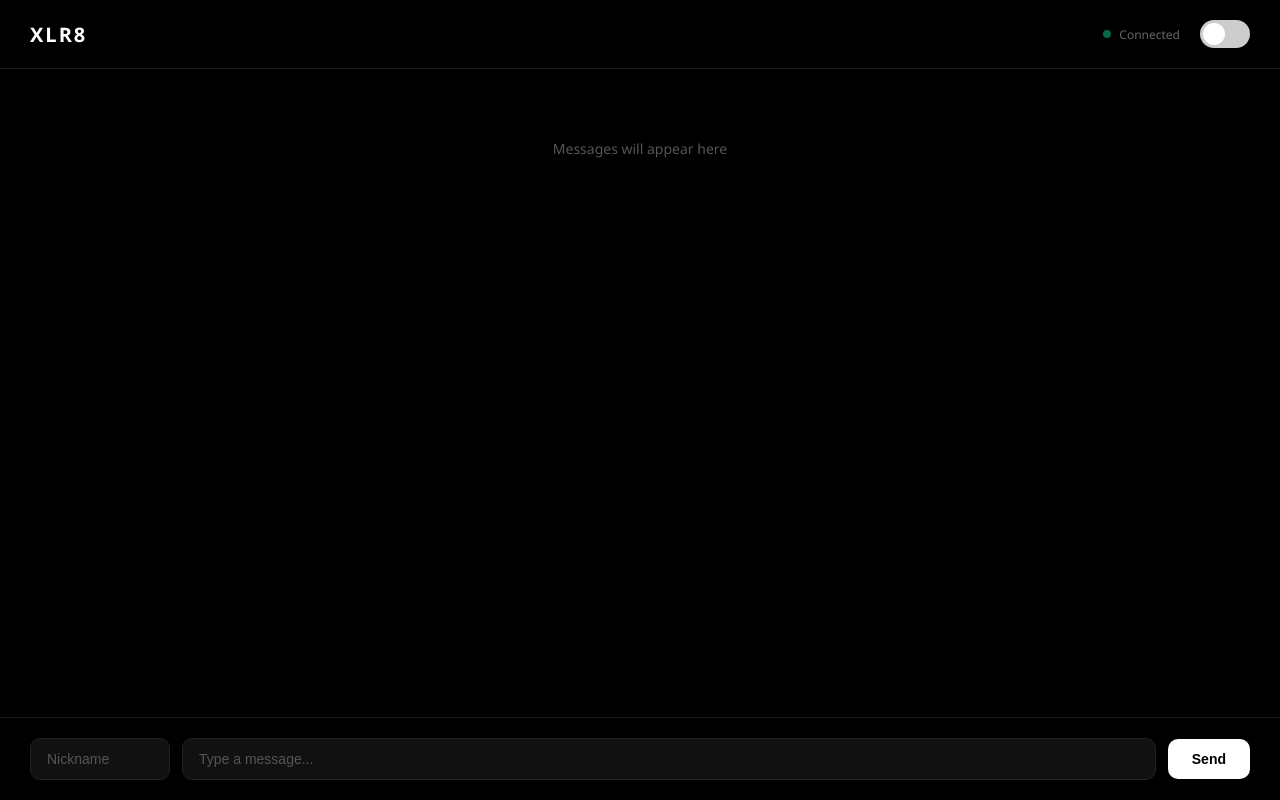
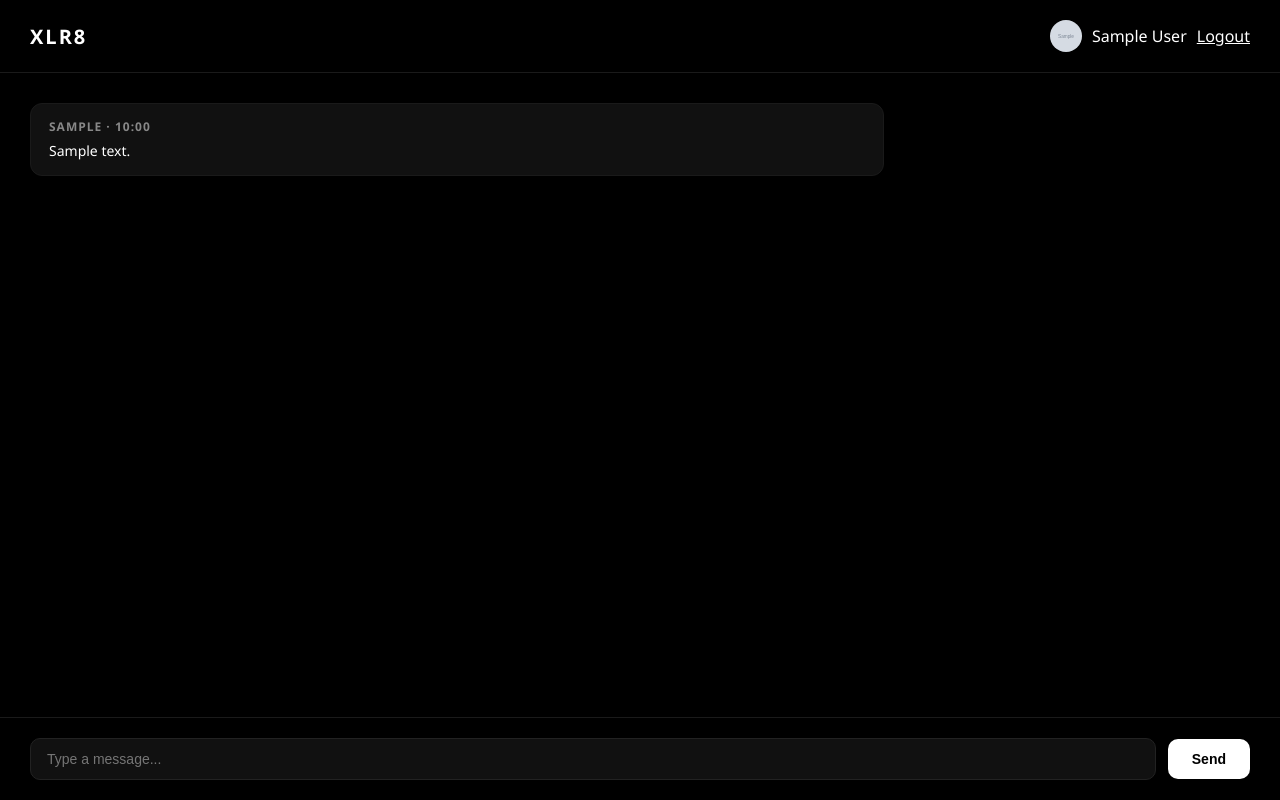
Before and after one commit to pubgprogamer194-ops/XLR8, a Flask app: template templates/index.html in a window 1280 px wide. Run offline with Flask 3, Linux system fonts and the light colour scheme; the template is opened without the code that fills it: values that come from a table or form of the project are taken from there, others are empty; tables that the repository leaves empty hold one stand-in row (values such as "Sample post"); grey boxes marked "Sample" are stand-in pictures; some libraries are stand-ins or nearby versions.

Commit message:
Update index.html

```diff
--- a/templates/index.html
+++ b/templates/index.html
@@ -5,331 +5,121 @@
     <title>XLR8</title>
     <style>
         :root {
-            --bg: #000000;
-            --text: #ffffff;
-            --card: #111111;
-            --border: #1a1a1a;
-            --input-bg: #111111;
-            --input-border: #222222;
-            --placeholder: #555555;
-            --button-bg: #ffffff;
-            --button-text: #000000;
-            --button-hover: #dddddd;
-            --nick-color: #888888;
-            --status: #666666;
-            --scroll: #222222;
-            --scroll-hover: #333333;
+            --bg: #000000; --text: #ffffff; --card: #111111; --border: #1a1a1a;
+            --input-bg: #111111; --input-border: #222222; --placeholder: #555555;
+            --button-bg: #ffffff; --button-text: #000000; --button-hover: #dddddd;
+            --nick-color: #888888; --status: #666666;
         }
-
         [data-theme="light"] {
-            --bg: #ffffff;
-            --text: #000000;
-            --card: #f5f5f5;
-            --border: #e0e0e0;
-            --input-bg: #f5f5f5;
-            --input-border: #e0e0e0;
-            --placeholder: #999999;
-            --button-bg: #000000;
-            --button-text: #ffffff;
-            --button-hover: #333333;
-            --nick-color: #666666;
-            --status: #999999;
-            --scroll: #cccccc;
-            --scroll-hover: #aaaaaa;
+            --bg: #ffffff; --text: #000000; --card: #f5f5f5; --border: #e0e0e0;
+            --input-bg: #f5f5f5; --input-border: #e0e0e0; --placeholder: #999999;
+            --button-bg: #000000; --button-text: #ffffff; --button-hover: #333333;
+            --nick-color: #666666; --status: #999999;
         }
-
-        * {
-            margin: 0;
-            padding: 0;
-            box-sizing: border-box;
+        * { margin: 0; padding: 0; box-sizing: border-box; }
+        body {
+            font-family: 'Segoe UI', system-ui, sans-serif;
+            background: var(--bg); color: var(--text); height: 100vh;
+            display: flex; flex-direction: column; transition: background 0.3s, color 0.3s;
         }
-
-        body {
-            font-family: 'Segoe UI', system-ui, -apple-system, sans-serif;
-            background: var(--bg);
-            color: var(--text);
-            height: 100vh;
-            display: flex;
-            flex-direction: column;
-            transition: background 0.3s, color 0.3s;
+        .header {
+            padding: 20px 30px; border-bottom: 1px solid var(--border);
+            display: flex; align-items: center; justify-content: space-between;
         }
-
-        .header {
-            padding: 20px 30px;
-            border-bottom: 1px solid var(--border);
-            display: flex;
-            align-items: center;
-            justify-content: space-between;
+        .logo { font-size: 20px; font-weight: 600; letter-spacing: 2px; color: var(--text); }
+        .user-info { display: flex; align-items: center; gap: 10px; }
+        .user-info img { width: 32px; height: 32px; border-radius: 50%; }
+        #messages {
+            flex: 1; overflow-y: auto; padding: 30px;
+            display: flex; flex-direction: column; gap: 12px;
         }
-
-        .logo {
-            font-size: 20px;
-            font-weight: 600;
-            letter-spacing: 2px;
-            color: var(--text);
+        .message {
+            max-width: 70%; padding: 14px 18px; background: var(--card);
+            border: 1px solid var(--border); border-radius: 12px;
+            line-height: 1.5; font-size: 14px;
         }
-
-        .header-right {
-            display: flex;
-            align-items: center;
-            gap: 20px;
+        .message .nick {
+            font-size: 12px; font-weight: 600; color: var(--nick-color);
+            margin-bottom: 4px; text-transform: uppercase; letter-spacing: 1px;
         }
-
-        .status {
-            font-size: 12px;
-            color: var(--status);
-            display: flex;
-            align-items: center;
-            gap: 8px;
+        .message .text { color: var(--text); }
+        .input-area {
+            padding: 20px 30px; border-top: 1px solid var(--border);
+            display: flex; gap: 12px; align-items: center;
         }
-
-        .status-dot {
-            width: 8px;
-            height: 8px;
-            background: #10b981;
-            border-radius: 50%;
-            animation: pulse 2s infinite;
+        #msgInput {
+            flex: 1; padding: 12px 16px; background: var(--input-bg);
+            border: 1px solid var(--input-border); border-radius: 10px;
+            color: var(--text); font-size: 14px; outline: none;
         }
-
-        @keyframes pulse {
-            0%, 100% { opacity: 1; }
-            50% { opacity: 0.5; }
-        }
-
-        .toggle-switch {
-            position: relative;
-            width: 50px;
-            height: 28px;
+        button {
+            padding: 12px 24px; background: var(--button-bg); color: var(--button-text);
+            border: none; border-radius: 10px; font-size: 14px; font-weight: 600;
             cursor: pointer;
         }
 
-        .toggle-switch input {
-            opacity: 0;
-            width: 0;
-            height: 0;
+        /* Mobile fixes */
+        @media (max-width: 480px) {
+            .header {
+                padding: 15px 20px;
             }
-
-        .slider {
-            position: absolute;
-            top: 0;
-            left: 0;
-            right: 0;
-            bottom: 0;
-            background: #cccccc;
-            border-radius: 28px;
-            transition: 0.3s;
+            #messages {
+                padding: 20px;
             }
-
-        .slider:before {
-            position: absolute;
-            content: "";
-            height: 22px;
-            width: 22px;
-            left: 3px;
-            bottom: 3px;
-            background: white;
-            border-radius: 50%;
-            transition: 0.3s;
+            .message {
+                max-width: 85%;
+                padding: 12px 14px;
             }
-
-        input:checked + .slider {
-            background: #10b981;
+            .input-area {
+                padding: 15px 20px;
             }
-
-        input:checked + .slider:before {
-            transform: translateX(22px);
+            #msgInput {
+                font-size: 16px;
             }
-
-        #messages {
-            flex: 1;
-            overflow-y: auto;
-            padding: 30px;
-            display: flex;
-            flex-direction: column;
-            gap: 12px;
+            button {
+                padding: 10px 18px;
             }
-
-        .message {
-            max-width: 70%;
-            padding: 14px 18px;
-            background: var(--card);
-            border: 1px solid var(--border);
-            border-radius: 12px;
-            line-height: 1.5;
-            font-size: 14px;
-            animation: fadeIn 0.3s ease;
-            transition: background 0.3s, border 0.3s;
-        }
-
-        @keyframes fadeIn {
-            from { opacity: 0; transform: translateY(10px); }
-            to { opacity: 1; transform: translateY(0); }
-        }
-
-        .message .nick {
-            font-size: 12px;
-            font-weight: 600;
-            color: var(--nick-color);
-            margin-bottom: 4px;
-            text-transform: uppercase;
-            letter-spacing: 1px;
-        }
-
-        .message .text {
-            color: var(--text);
-            transition: color 0.3s;
-        }
-
-        .input-area {
-            padding: 20px 30px;
-            border-top: 1px solid var(--border);
-            display: flex;
-            gap: 12px;
-            align-items: center;
-        }
-
-        #nickname, #msgInput {
-            padding: 12px 16px;
-            background: var(--input-bg);
-            border: 1px solid var(--input-border);
-            border-radius: 10px;
-            color: var(--text);
-            font-size: 14px;
-            outline: none;
-            transition: all 0.3s;
-        }
-
-        #nickname {
-            width: 140px;
-        }
-
-        #msgInput {
-            flex: 1;
-        }
-
-        #nickname::placeholder, #msgInput::placeholder {
-            color: var(--placeholder);
-        }
-
-        button {
-            padding: 12px 24px;
-            background: var(--button-bg);
-            color: var(--button-text);
-            border: none;
-            border-radius: 10px;
-            font-size: 14px;
-            font-weight: 600;
-            cursor: pointer;
-            transition: all 0.2s;
-        }
-
-        button:hover {
-            background: var(--button-hover);
-            transform: scale(1.02);
-        }
-
-        button:active {
-            transform: scale(0.98);
-        }
-
-        .empty-state {
-            text-align: center;
-            color: var(--placeholder);
-            margin-top: 40px;
-            font-size: 14px;
-            transition: color 0.3s;
-        }
-
-        #messages::-webkit-scrollbar {
-            width: 6px;
-        }
-
-        #messages::-webkit-scrollbar-track {
-            background: transparent;
-        }
-
-        #messages::-webkit-scrollbar-thumb {
-            background: var(--scroll);
-            border-radius: 3px;
-            transition: background 0.3s;
-        }
-
-        #messages::-webkit-scrollbar-thumb:hover {
-            background: var(--scroll-hover);
         }
     </style>
 </head>
 <body>
     <div class="header">
         <div class="logo">XLR8</div>
-        <div class="header-right">
-            <div class="status">
-                <div class="status-dot"></div>
-                <span>Connected</span>
-            </div>
-            <label class="toggle-switch">
-                <input type="checkbox" id="themeToggle" onchange="toggleTheme()">
-                <span class="slider"></span>
-            </label>
+        <div class="user-info">
+            {% if user.picture %}<img src="{{ user.picture }}">{% endif %}
+            <span>{{ user.name }}</span>
+            <a href="/logout" style="color: var(--text);">Logout</a>
         </div>
     </div>
-
     <div id="messages">
-        <div class="empty-state">Messages will appear here</div>
+        {% for msg in messages %}
+        <div class="message">
+            <div class="nick">{{ msg.user_name }} · {{ msg.timestamp.strftime('%H:%M') }}</div>
+            <div class="text">{{ msg.text }}</div>
         </div>
-
+        {% endfor %}
+    </div>
     <div class="input-area">
-        <input type="text" id="nickname" placeholder="Nickname" maxlength="20">
         <input type="text" id="msgInput" placeholder="Type a message..." autocomplete="off">
         <button onclick="sendMessage()">Send</button>
     </div>
-
     <script src="https://cdnjs.cloudflare.com/ajax/libs/socket.io/4.0.1/socket.io.js"></script>
     <script>
         var socket = io();
-        var firstMessage = true;
-
-        function toggleTheme() {
-            var checkbox = document.getElementById('themeToggle');
-            if (checkbox.checked) {
-                document.body.setAttribute('data-theme', 'light');
-            } else {
-                document.body.removeAttribute('data-theme');
-            }
-        }
-
         socket.on('message', function(data) {
-            if (firstMessage) {
-                document.getElementById('messages').innerHTML = '';
-                firstMessage = false;
-            }
-
-            var parts = data.split(': ');
-            var nick = parts[0];
-            var text = parts.slice(1).join(': ');
-
             var div = document.createElement('div');
             div.className = 'message';
-            div.innerHTML = '<div class="nick">' + nick + '</div><div class="text">' + text + '</div>';
-
+            div.innerHTML = '<div class="nick">' + data.name + ' · ' + data.time + '</div><div class="text">' + data.text + '</div>';
             document.getElementById('messages').appendChild(div);
-            document.getElementById('messages').scrollTop = document.getElementById('messages').scrollHeight;
+            document.getElementById('messages').scrollTop = 999999;
         });
-
         function sendMessage() {
-            var nick = document.getElementById('nickname').value.trim() || 'Guest';
             var msg = document.getElementById('msgInput').value.trim();
-            if (msg) {
-                socket.emit('message', nick + ': ' + msg);
-                document.getElementById('msgInput').value = '';
+            if (msg) { socket.emit('message', msg); document.getElementById('msgInput').value = ''; }
         }
-        }
-
         document.getElementById('msgInput').addEventListener('keypress', function(e) {
             if (e.key === 'Enter') sendMessage();
         });
-
-        document.getElementById('msgInput').focus();
     </script>
 </body>
 </html>
```
Lines whose indentation alone changed are shown as unchanged.
